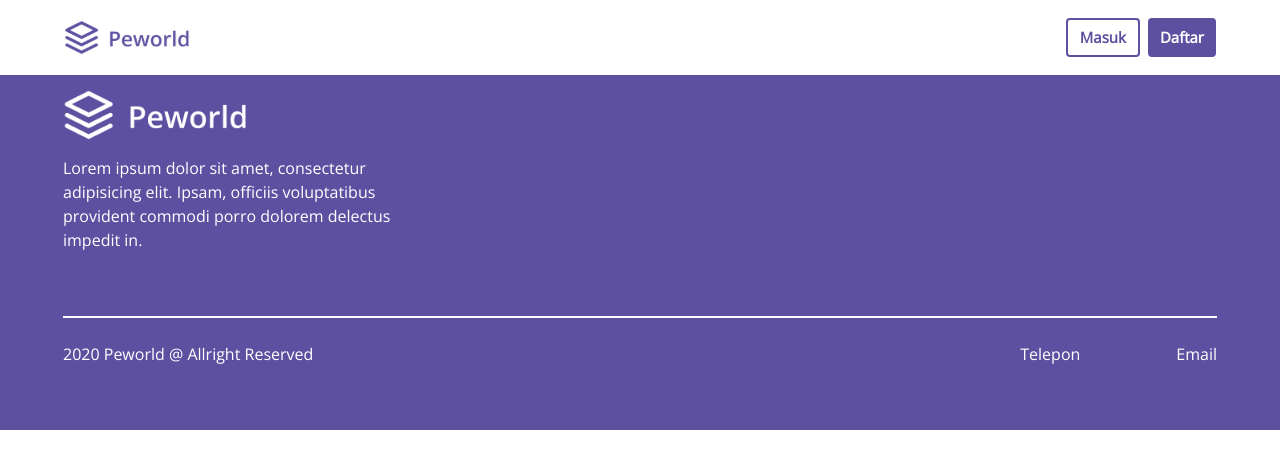
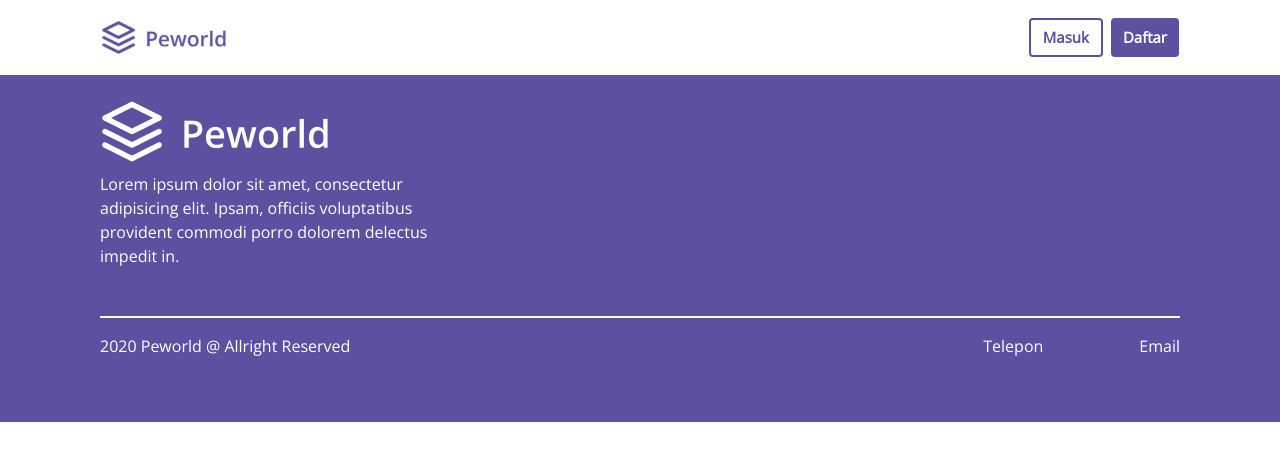
Before and after one commit to Mrikoarafi/peworld-frontend, a Vue app: page / in a window 1280 px wide. Shown: the top 468 px of the page. Built offline with nearby package versions, Linux system fonts and the light colour scheme; what vue-sweetalert2 would draw is missing.

Commit message:
navbar footer done

```diff
--- a/src/components/Footer.vue
+++ b/src/components/Footer.vue
@@ -1,8 +1,10 @@
 <template>
     <div>
         <div class="container-fluid">
-            <div class="row mr-md-5 ml-md-5 mr-2 ml-2">
-                <div class="footer-top col-12 p-0 mt-2 mb-2 d-flex align-items-center">
+            <div class="container">
+                <div class="row m-0">
+                    <div class="col-12">
+                        <div class="footer-top col-12 p-0 mt-4 mb-2 d-flex align-items-center">
                             <img src="../assets/images/logo.png" alt="">
                         </div>
                         <div class="footer-mid col-12 col-md-4 p-0 mb-5">
@@ -18,6 +20,8 @@
                             <div class="d-flex flex-sm-row flex-column">
                                 <p class="mr-md-5">Telepon</p>
                                 <p class="ml-md-5">Email</p>
+                            </div>
+                        </div>
                     </div>
                 </div>
             </div>
--- a/src/components/Navbar.vue
+++ b/src/components/Navbar.vue
@@ -1,7 +1,7 @@
 <template>
-  <div>
+  <div class="container">
     <b-navbar toggleable="md" type="light" class=" h-158 mt-10">
-      <b-navbar-brand href="" class=" d-flex ml-2 ml-md-5">
+      <b-navbar-brand href="" class=" d-flex">
         <img src="../assets/icons/Peworld Logo.svg" alt="">
       </b-navbar-brand>
 
@@ -52,7 +52,7 @@
           <button
             data-toggle="modal" data-target="#registerfor"
             type="button"
-            class="btn btnsignup mr-5"
+            class="btn btnsignup"
             >Daftar</button
           >
         </b-navbar-nav>
```
Lines whose indentation alone changed are shown as unchanged.
